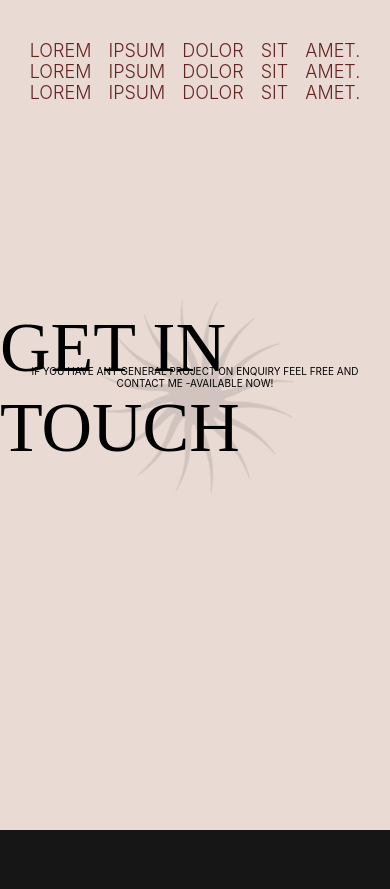
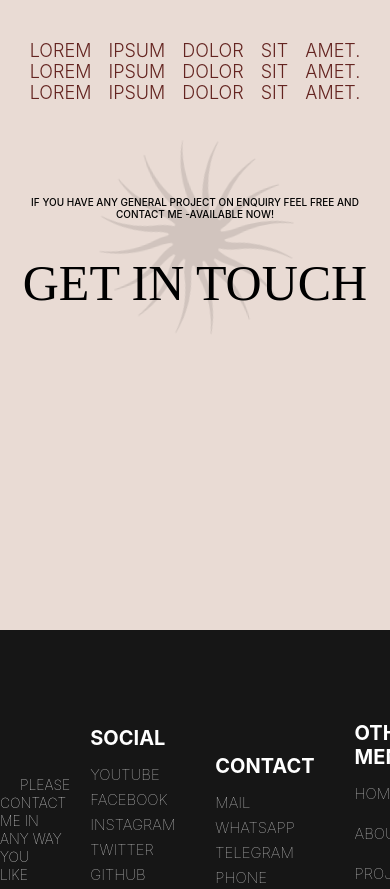
Before and after one commit to dkimd5/portfolioAppv2, a React (Create React App) app: page /about in a window 390 px wide. Shown: the part 4140-5029 px from the top of the page. Built offline with nearby package versions, Linux system fonts and the light colour scheme.

Commit message:
500 media query added for get in touch

```diff
--- a/src/GetInTouch/GetInTouch.css
+++ b/src/GetInTouch/GetInTouch.css
@@ -58,3 +58,22 @@
         font-family: "Inter";
     }
 }
+
+@media (max-width: 500px) {
+    .get-in-touch h1 {
+        font-size: 50px;
+    }
+
+    .get-in-touch p {
+        font-size: 10px;
+        font-weight: 500;
+    }
+
+    .get-in-touch img {
+        margin-top: -90px;
+    }
+
+    .get-in-touch {
+        height: 400px;
+    }
+}
```
